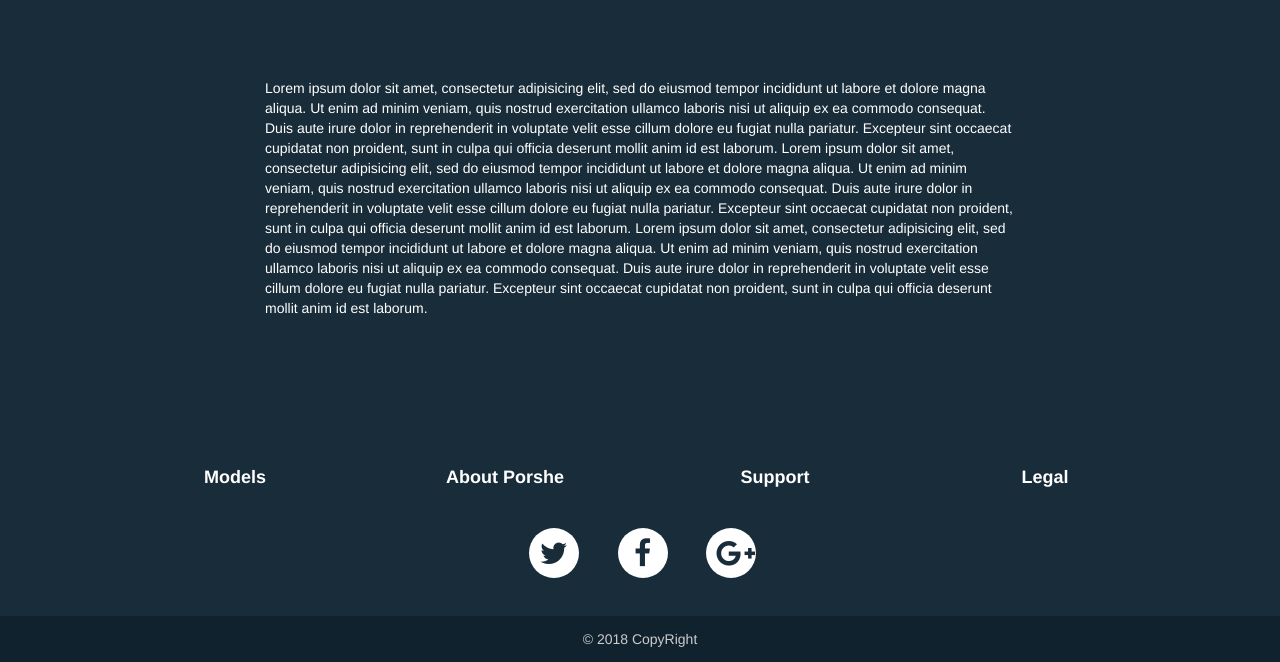
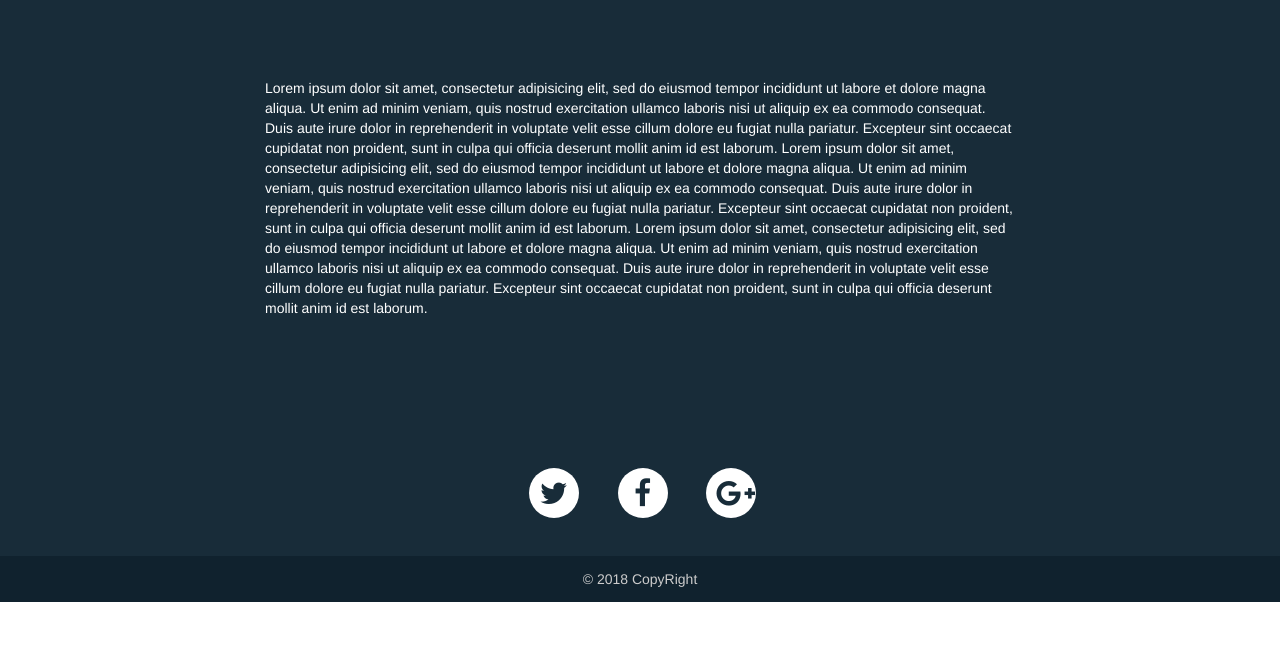
Before and after one commit to AlexMetzgen/sparta-global-website_homework, a plain HTML site: page index.html in a window 1280 px wide. Shown: the part 827-1489 px from the top of the page. After the commit the page ends 1429 px from the top, so only its background shows below. Drawn offline with nearby package versions, Linux system fonts and the light colour scheme.

Commit message:
removed non functional footer and white spaces

```diff
--- a/index.html
+++ b/index.html
@@ -7,7 +7,6 @@
   <link rel="stylesheet" href="https://maxcdn.bootstrapcdn.com/bootstrap/3.3.7/css/bootstrap-theme.min.css" integrity="sha384-rHyoN1iRsVXV4nD0JutlnGaslCJuC7uwjduW9SVrLvRYooPp2bWYgmgJQIXwl/Sp" crossorigin="anonymous">
   <link rel="stylesheet" href="http://cdnjs.cloudflare.com/ajax/libs/font-awesome/4.6.3/css/font-awesome.min.css">
   <link rel="stylesheet" href="http://maxcdn.bootstrapcdn.com/bootstrap/3.3.7/css/bootstrap.min.css">
-
   <!-- Latest compiled and minified JavaScript -->
   <script src="https://maxcdn.bootstrapcdn.com/bootstrap/3.3.7/js/bootstrap.min.js" integrity="sha384-Tc5IQib027qvyjSMfHjOMaLkfuWVxZxUPnCJA7l2mCWNIpG9mGCD8wGNIcPD7Txa" crossorigin="anonymous"></script>
   <link rel="stylesheet" href="style.css">
@@ -15,7 +14,6 @@
 </head>
 <body>
   <main>
-
     <!-- The nav bar -->
     <nav class="navbar navbar-default navigation">
       <div class="container-fluid">
@@ -26,7 +24,6 @@
             <span class="icon-bar"></span>
             <span class="icon-bar"></span>
             <span class="icon-bar"></span>
-
           </button>
         </div>
         <div class="collapse navbar-collapse" id="bs-example-navbar-collapse-1">
@@ -38,7 +35,6 @@
         </div>
       </div>
     </nav>
-
     <!--Main section -->
     <div class="mainsection">
       <div class="container">
@@ -61,17 +57,14 @@
                 <li data-target="#myCarousel" data-slide-to="3"></li>
                 <li data-target="#myCarousel" data-slide-to="4"></li>
               </ol>
-
               <!-- Wrapper for slides -->
               <div class="carousel-inner">
                 <div class="item active">
                   <img src="http://cdn2.evo.co.uk/sites/evo/files/2017/12/alp_6452.jpg" alt="picture of a porshe">
                 </div>
-
                 <div class="item">
                   <img src="https://www.autocar.co.uk/sites/autocar.co.uk/files/styles/gallery_slide/public/porsche-911-gt2-rs_0.jpg?itok=a4Bt1gm_" alt="picture of a porshe">
                 </div>
-
                 <div class="item">
                   <img src="http://www.editions-solal.fr/wp-content/uploads/2017/09/51cc2d1396d2c.jpg" alt="picture of a porshe">
                 </div>
@@ -82,7 +75,6 @@
                   <img src="http://st.automobilemag.com/uploads/sites/11/2017/12/2018-Porsche-911-Carrera-T-rear-three-quarter-in-motion-22.jpg" alt="picture of a porshe">
                 </div>
               </div>
-
               <!-- Left and right controls -->
               <a class="left carousel-control" href="#myCarousel" data-slide="prev">
                 <span class="glyphicon glyphicon-chevron-left"></span>
@@ -104,27 +96,10 @@
     </div>
     <!--The footer   -->
     <footer id="myFooter">
-        <div class="container">
-            <div class="row">
-                <div class="col-sm-3">
-                    <h5>Models</h5>
-                    <ul>
-                </div>
-                <div class="col-sm-3">
-                    <h5>About Porshe</h5>
-                </div>
-                <div class="col-sm-3">
-                    <h5>Support</h5>
-                </div>
-                <div class="col-sm-3">
-                    <h5>Legal</h5>
-                </div>
-            </div>
-        </div>
       <div class="social-networks">
         <a href="https://twitter.com/login?lang=en-gb" class="twitter"><i class="fa fa-twitter"></i></a>
         <a href="https://www.facebook.com/" class="facebook"><i class="fa fa-facebook"></i></a>
-            <a href="" class="google"><i class="fa fa-google-plus"></i></a>
+        <a href="https://www.porsche.com/uk/" class="google"><i class="fa fa-google-plus"></i></a>
       </div>
       <div class="footer-copyright">
         <p>© 2018 CopyRight</p>
```
Also changed, not shown: about.html (+3 -20 lines), gallery.html (+2 -26 lines), style.css (+0 -16 lines). Lines whose indentation alone changed are shown as unchanged.
